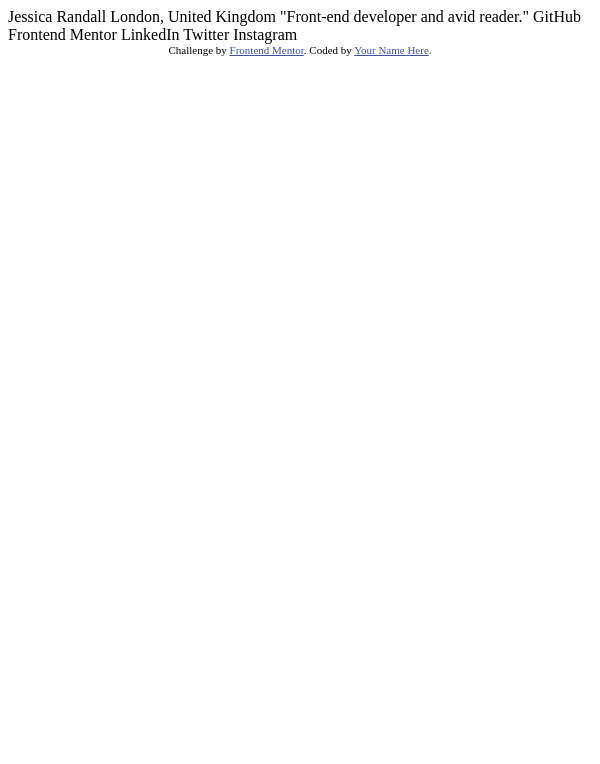
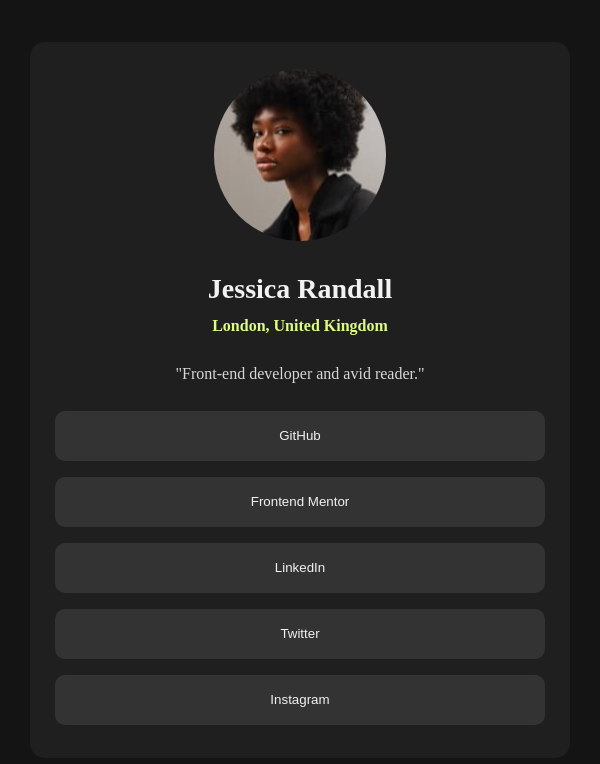
Before and after one commit to danielFernandezDj/social-links-profile-main--fontendmentor--3, a plain HTML site: page index.html in a window 600 px wide. Drawn offline with Linux system fonts and the light colour scheme.

Commit message:
Done with the Mobile Part

```diff
--- a/index.html
+++ b/index.html
@@ -1,34 +1,38 @@
 <!DOCTYPE html>
 <html lang="en">
+
 <head>
   <meta charset="UTF-8">
-  <meta name="viewport" content="width=device-width, initial-scale=1.0"> <!-- displays site properly based on user's device -->
+  <meta name="viewport" content="width=device-width, initial-scale=1.0">
+  <link rel="icon" type="image/png" sizes="32x32" href="./assets/images/favicon-32x32.png">
+  <link rel="stylesheet" href="./styles.css">
+  <title>Frontend Mentor | Social links profile</title>
+</head>
 
-  <link rel="icon" type="image/png" sizes="32x32" href="./assets/images/favicon-32x32.png">
+<body>
+  <main>
 
-  <title>Frontend Mentor | Social links profile</title>
+    <section id="main-section">
+      <!-- ••••••••• Part 1 ••••••••• -->
+        <img src="./assets/images/avatar-jessica.jpeg" alt="avatar image">
 
-  <!-- Feel free to remove these styles or customise in your own stylesheet 👍 -->
-  <style>
-    .attribution { font-size: 11px; text-align: center; }
-    .attribution a { color: hsl(228, 45%, 44%); }
-  </style>
-</head>
-<body>
+        <h1>Jessica Randall</h1>
+        <h4>London, United Kingdom</h4>
+        <p>"Front-end developer and avid reader."</p>
 
-  Jessica Randall
-  London, United Kingdom
-  "Front-end developer and avid reader."
+        <!-- ••••••••• Part 2 ••••••••• -->
+        <button>GitHub</button>
+        <button>Frontend Mentor</button>
+        <button>LinkedIn</button>
+        <button>Twitter</button>
+        <button>Instagram</button>
+    </section>
 
-  GitHub
-  Frontend Mentor
-  LinkedIn
-  Twitter
-  Instagram
+    <div class="attribution">
+      Challenge by <a href="https://www.frontendmentor.io?ref=challenge" target="_blank">Frontend Mentor</a>.
+      Coded by <a href="#">Your Name Here</a>.
+    </div>
+  </main>
+</body>
 
-  <div class="attribution">
-    Challenge by <a href="https://www.frontendmentor.io?ref=challenge" target="_blank">Frontend Mentor</a>.
-    Coded by <a href="#">Your Name Here</a>.
-  </div>
-</body>
 </html>
--- /dev/null
+++ b/styles.css
@@ -0,0 +1,136 @@
+* {
+    box-sizing: border-box;
+    margin: auto;
+}
+
+/* %%%%%%%%%%%% Big Screen %%%%%%%%%%%% */
+@media  (min-width: 600px) {
+    main {
+        /* border: 3px solid red; */
+        display: flex;
+        justify-content: center;
+        align-items: center;
+        width: 100%;
+        height: 100vh;
+        background-color: #141414;
+    }
+
+    #main-section {
+        /* border: 3px solid rgba(103, 103, 255, 0.574); */
+        color: rgb(242, 242, 242);
+        display: flex;
+        flex-flow: wrap column;
+        justify-content: center;
+        text-align: center;
+        margin: 20px;
+        padding: 25px;
+        border-radius: 15px;
+        width: 90%;
+        max-height: 98%;
+        background-color: #1f1f1f;
+    }
+
+        /* ••••••••• Part 1 ••••••••• */
+        #main-section img {
+            border-radius: 50%;
+            width: 35%;
+            margin: 2px auto 20px;
+        }
+
+        #main-section h1 {
+            margin: 12px 0;
+            font-size: 28px;
+        }
+
+        #main-section h4 {
+            color: #defc82;
+            margin-bottom: 20px;
+        }
+
+        #main-section p {
+            margin: 10px;
+            margin-bottom: 20px;
+            color: rgb(216, 216, 216);
+        }
+
+        /* ••••••••• Part 2 ••••••••• */
+        button {
+            background-color: #333333;
+            color: rgb(242, 242, 242);
+            border: none;
+            width: 100%;
+            height: 50px;
+            margin: 8px 0;
+            border-radius: 10px;
+        }
+
+        .attribution {
+            display: none;
+        }
+}
+
+/* %%%%%%%%%%%%%% Mobile %%%%%%%%%%%%%% */
+@media (max-width: 600px) {
+    main {
+        /* border: 3px solid red; */
+        display: flex;
+        justify-content: center;
+        align-items: center;
+        width: 100%;
+        height: 100vh;
+        background-color: #141414;
+    }
+
+    #main-section {
+        /* border: 3px solid rgba(103, 103, 255, 0.574); */
+        color: rgb(242, 242, 242);
+        display: flex;
+        flex-flow: wrap column;
+        justify-content: center;
+        text-align: center;
+        margin: 20px;
+        padding: 25px;
+        border-radius: 15px;
+        width: 90%;
+        max-height: 98%;
+        background-color: #1f1f1f;
+    }
+
+    /* ••••••••• Part 1 ••••••••• */
+    #main-section img {
+        border-radius: 50%;
+        width: 35%;
+        margin: 2px auto 20px;
+    }
+
+    #main-section h1 {
+        margin: 12px 0;
+        font-size: 28px;
+    }
+
+    #main-section h4 {
+        color: #defc82;
+        margin-bottom: 20px;
+    }
+
+    #main-section p {
+        margin: 10px;
+        margin-bottom: 20px;
+        color: rgb(216, 216, 216);
+    }
+
+    /* ••••••••• Part 2 ••••••••• */
+    button {
+        background-color: #333333;
+        color: rgb(242, 242, 242);
+        border: none;
+        width: 100%;
+        height: 50px;
+        margin: 8px 0;
+        border-radius: 10px;
+    }
+
+    .attribution {
+        display: none;
+    }
+}
```
